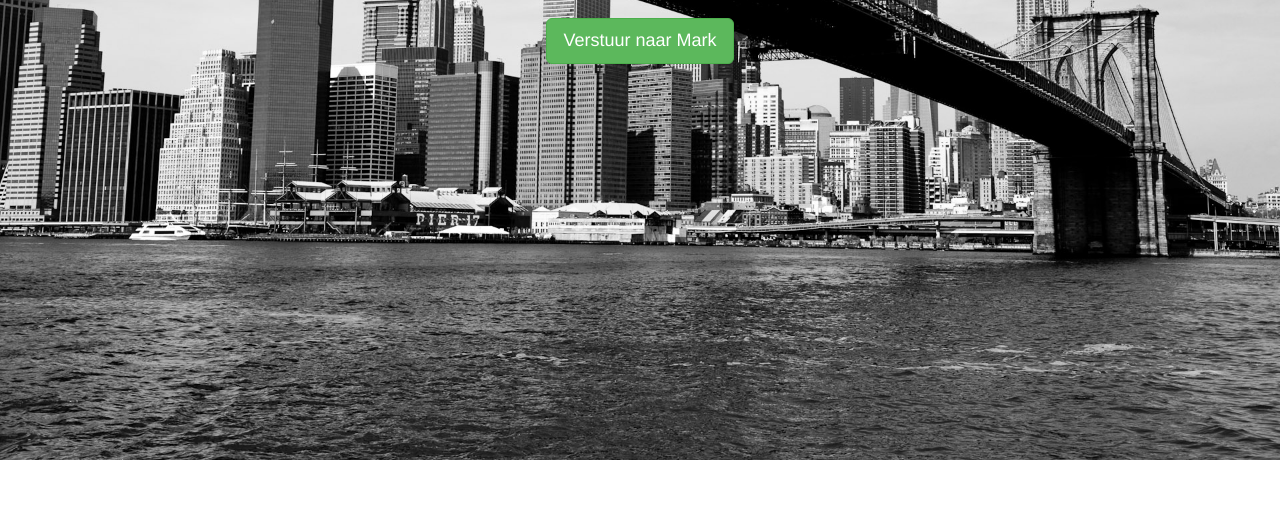
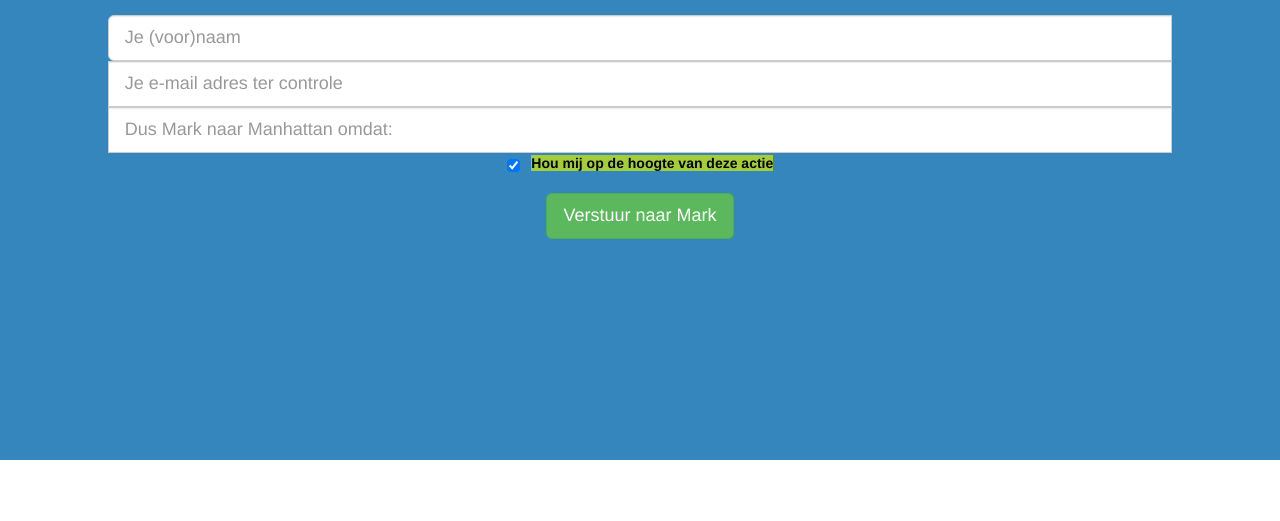
Before and after one commit to toonverbeek/jongduurzaam, a website: page app/index.html in a window 1280 px wide. Shown: the part 340-861 px from the top of the page. Drawn offline with Linux system fonts and the light colour scheme; files that its build step writes are made by us from their sources; files whose address does not match are found by name.

Commit message:
added new logo and removed background image

```diff
--- a/app/styles/main.css
+++ b/app/styles/main.css
@@ -1,6 +1,7 @@
 html,body {
     height:100%;
-    background-color:#75a6e7;
+    //background-color:#75a6e7;
+    background-color:#3686be;
 }
 
 @font-face  {
@@ -58,7 +59,7 @@ li a{
     color:#eee;
     overflow:hidden;
     //background: url("http://farm9.staticflickr.com/8521/8637654449_da55cff13d_b.jpg") no-repeat center fixed;
-    background: url("../images/manhattan.jpg") no-repeat center fixed;
+    //background: url("../images/manhattan.jpg") no-repeat center fixed;
     //background-size:100%;
 
     -webkit-background-size: cover;
--- a/app/views/cover.html
+++ b/app/views/cover.html
@@ -1,9 +1,9 @@
 <div class="row" id="signup-cover">
-    <!--<div class="col-md-offset-4 col-md-offset-6" style="padding-top:35px; padding-bottom:0px;">
-        <img src="images/mnm_logo.png" alt="MnM logo" class="img-responsive" />
-    </div> -->
+
     <div class="col-md-12 text-center v-center">
-        <span class="h1" id="header-text"><a style="color:yellow;">#</a>Dus Mark Naar Manhattan</span>
+                <img src="images/mnm_logo.png" alt="MnM logo" class="img-responsive center-block" />
+
+        <!-- <span class="h1" id="header-text"><a style="color:yellow;">#</a>Dus Mark Naar Manhattan</span> -->
         <div id="alert-placeholder-failure" class="alert alert-danger" style="display: none;">
             <a href="#" class="close" data-dismiss="alert">&times;</a>
             Dit e-mail adres is al eens gebruikt om een boodschap te versturen.
```
Also changed, not shown: app/images/mnm_logo.png, dist/images/1f59d4e0.mnm_logo.png (deleted), dist/images/68abe345.mnm_logo.png (added), dist/index.html, dist/styles/b1ffbce3.main.css (added), dist/styles/ee0b8253.main.css (deleted), dist/views/cover.html.
